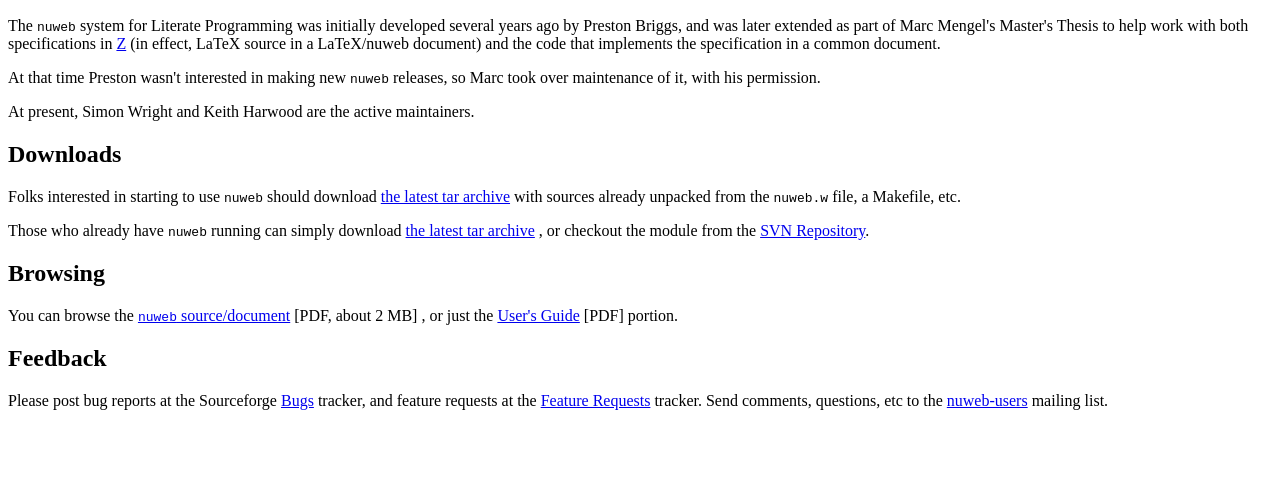
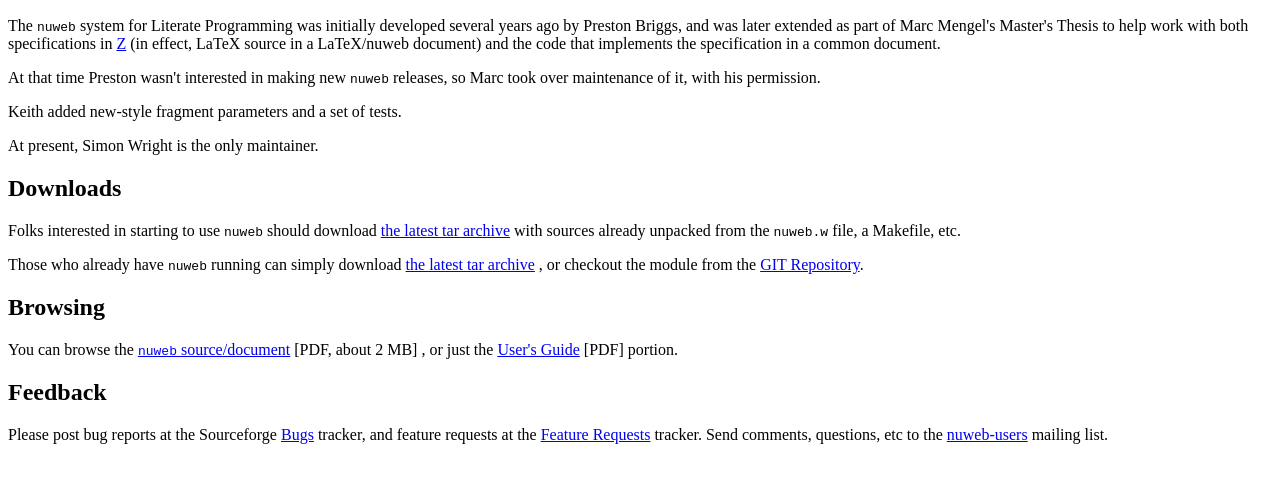
Before and after one commit to EvoLogics/nuweb, a plain HTML site: page htdocs/index.html in a window 1280 px wide. Shown: the part 184-666 px from the top of the page. Drawn offline with Linux system fonts and the light colour scheme.

Commit message:
Update to release 1.61.
  * Makefile: as summary.
  * README: likewise.
  * htdocs/index.html: likewise.

  * .gitignore: new.

```diff
--- a/htdocs/index.html
+++ b/htdocs/index.html
@@ -34,7 +34,10 @@ At that time Preston wasn't interested in making new <tt>nuweb</tt>
 releases, so Marc took over maintenance of it, with his permission.
 
 <p>
-At present, Simon Wright and Keith Harwood are the active maintainers.
+Keith added new-style fragment parameters and a set of tests.
+
+<p>
+At present, Simon Wright is the only maintainer.
 
 <h2>Downloads</h2>
 
@@ -47,7 +50,7 @@ the <tt>nuweb.w</tt> file, a Makefile, etc.
 Those who already have <tt>nuweb</tt> running can simply download
 <a href="https://sourceforge.net/projects/nuweb/files/">the latest tar
 archive</a> , or checkout the module from
-the <a href="https://sourceforge.net/p/nuweb/code-svn/HEAD/tree/">SVN
+the <a href="https://sourceforge.net/p/nuweb/code/ci/master/tree/">GIT
 Repository</a>.
 
 <h2>Browsing</h2>
```
Also changed, not shown: 3 other files.
